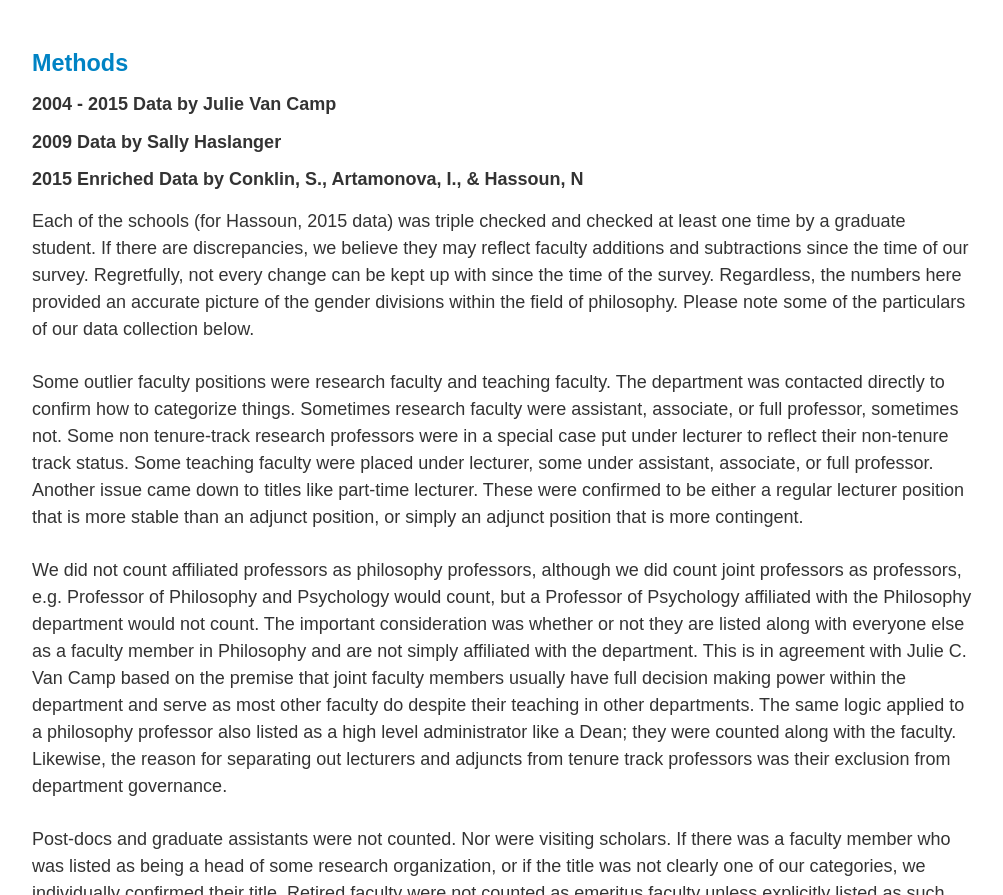
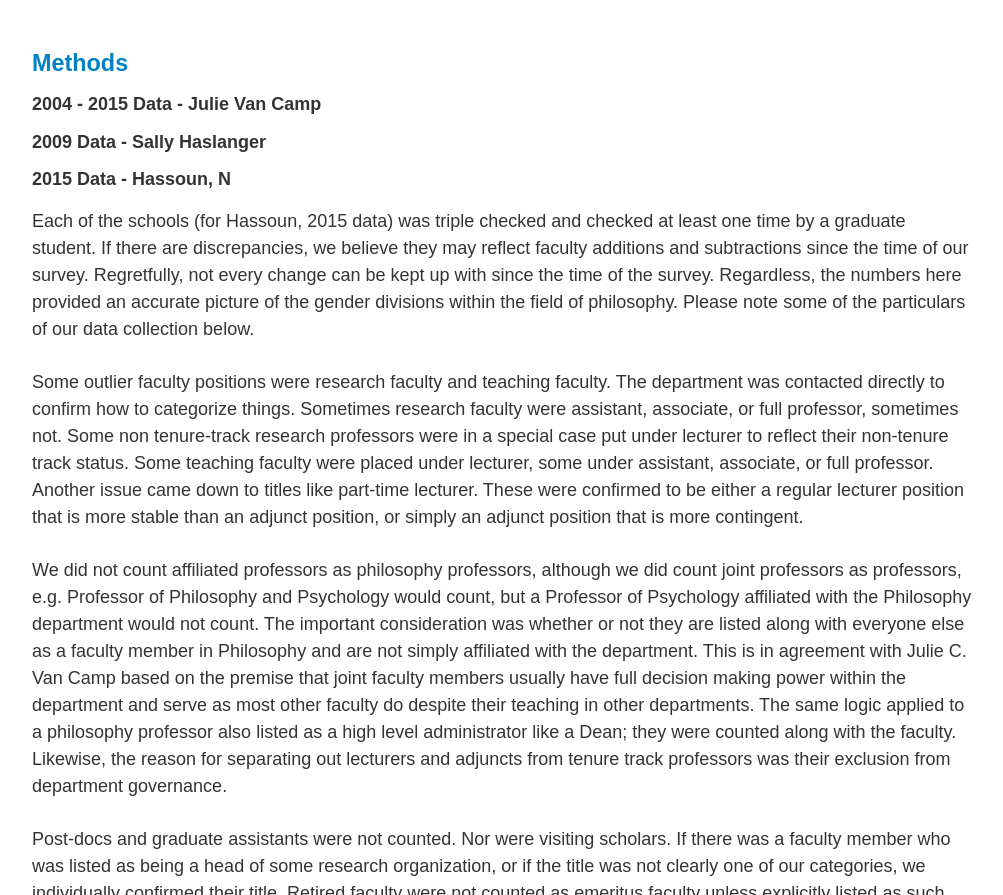
Before and after one commit to shuesken/women-in-philosophy, a Gatsby site: page /data/faculty in a window 1280 px wide. Shown: the part 2521-3416 px from the top of the page, without its empty margins (138-1141 px from the left). Built offline with nearby package versions, Linux system fonts and the light colour scheme; Gatsby itself is replaced by a stand-in of ours.

Commit message:
Changes to faculty page

```diff
--- a/src/pages/data/faculty.js
+++ b/src/pages/data/faculty.js
@@ -173,9 +173,9 @@ export const Summary = {
         <br/><br/>
 
         <ul>
-            <li>2004 - 2015 Data by Julie Van Camp </li>
-            <li>2009 Data by Sally Haslanger </li>
-            <li>2015 Enriched Data by Conklin, S., Artamonova, I., & Hassoun, N </li>
+            <li>2004 - 2015 Data - Julie Van Camp </li>
+            <li>2009 Data - Sally Haslanger </li>
+            <li>2015 Data - Hassoun, N </li>
             <li><strong>NEW: </strong> 2019 Dataset by Peterson, Greg; Hustoft, Zayna</li>
         </ul>
 
@@ -315,9 +315,9 @@ export default function(props) {
         <h2>Methods</h2>
 
 
-        <h3>2004 - 2015 Data by Julie Van Camp </h3>
-        <h3>2009 Data by Sally Haslanger </h3>
-        <h3>2015 Enriched Data by Conklin, S., Artamonova, I., & Hassoun, N </h3>
+        <h3>2004 - 2015 Data - Julie Van Camp </h3>
+        <h3>2009 Data - Sally Haslanger </h3>
+        <h3>2015 Data - Hassoun, N </h3>
         <p>Each of the schools (for Hassoun, 2015 data) was triple checked and checked at least one time by a graduate student. If there are discrepancies, we believe they may reflect faculty additions and subtractions since the time of our survey. Regretfully, not every change can be kept up with since the time of the survey. Regardless, the numbers here provided an accurate picture of the gender divisions within the field of philosophy. Please note some of the particulars of our data collection below.</p>
 
         <p>Some outlier faculty positions were research faculty and teaching faculty. The department was contacted directly to confirm how to categorize things. Sometimes research faculty were assistant, associate, or full professor, sometimes not. Some non tenure-track research professors were in a special case put under lecturer to reflect their non-tenure track status. Some teaching faculty were placed under lecturer, some under assistant, associate, or full professor. Another issue came down to titles like part-time lecturer. These were confirmed to be either a regular lecturer position that is more stable than an adjunct position, or simply an adjunct position that is more contingent.</p>
```
